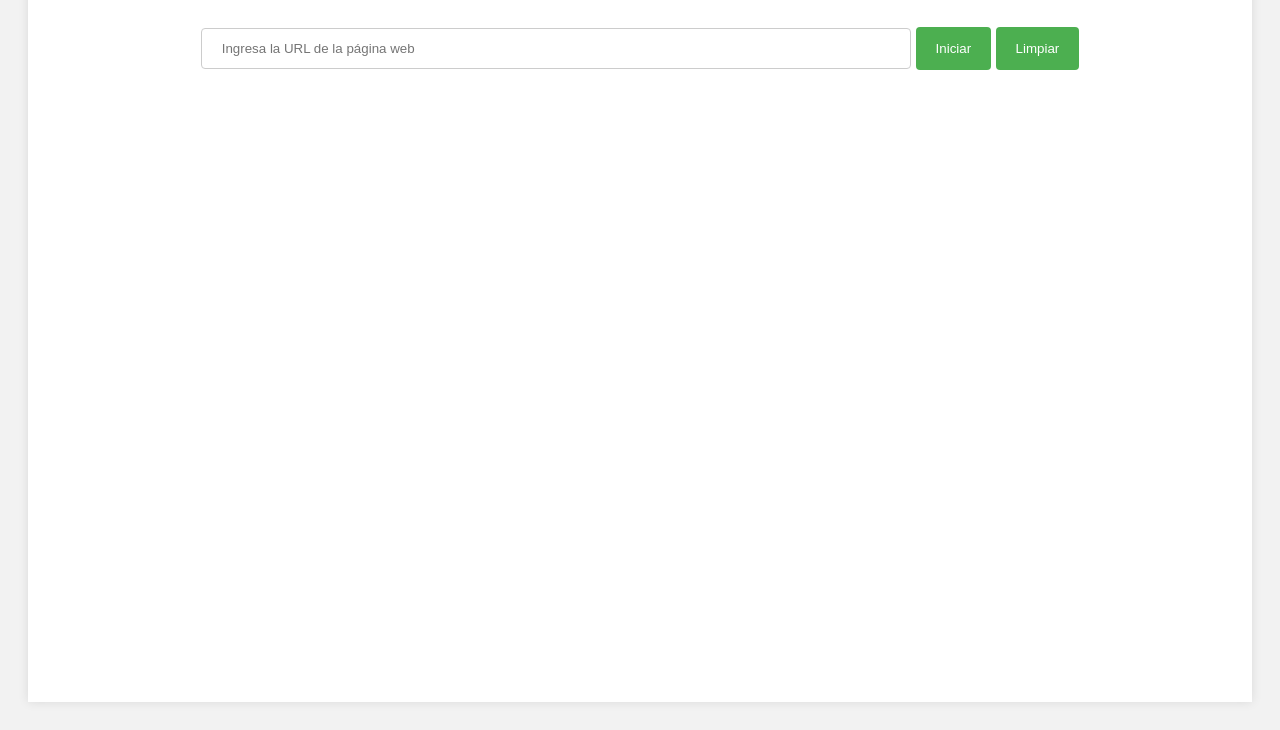
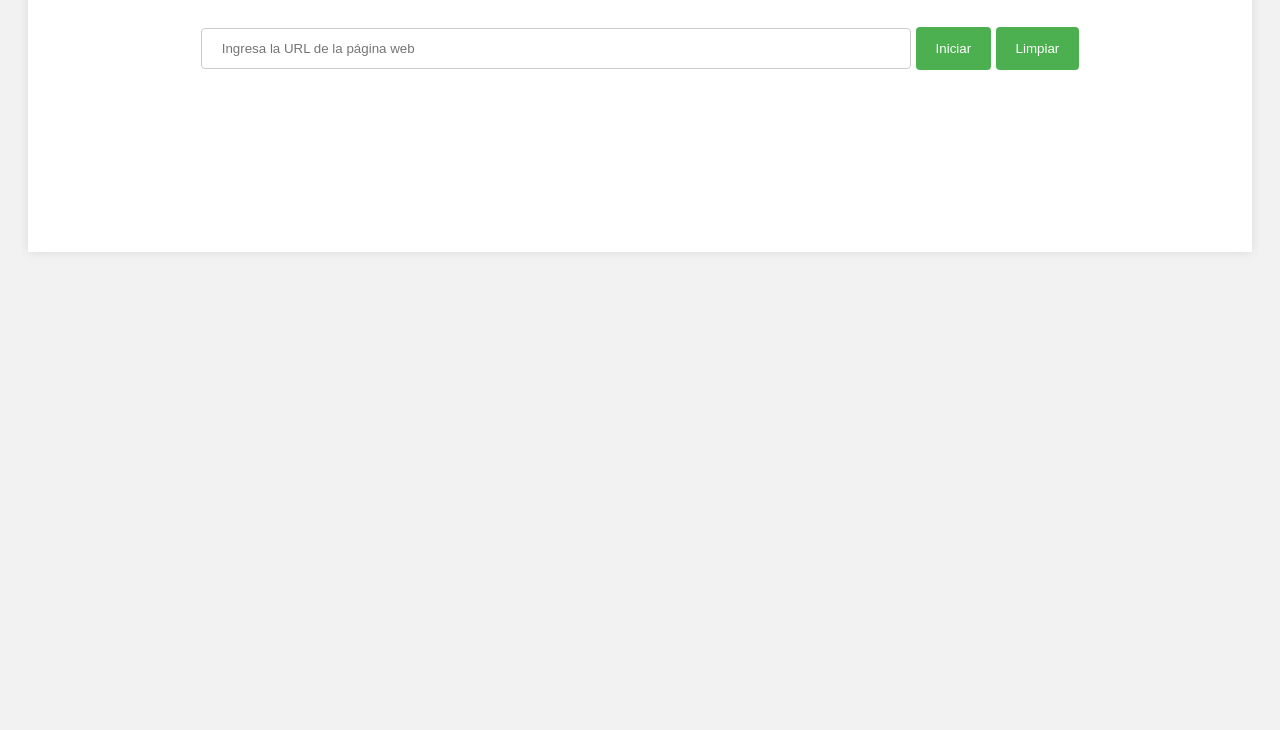
Before and after one commit to machg2105/pagewebio, a plain HTML site: page index.html in a window 1280 px wide. Shown: the part 109-839 px from the top of the page. After the commit the page ends 800 px from the top, so only its background shows below. Drawn offline with Linux system fonts and the light colour scheme.

Commit message:
Update index.html

```diff
--- a/index.html
+++ b/index.html
@@ -42,7 +42,7 @@
 
     iframe {
       width: 100%;
-      height: 600px;
+      height: 100%;
       border: none;
     }
   </style>
```
